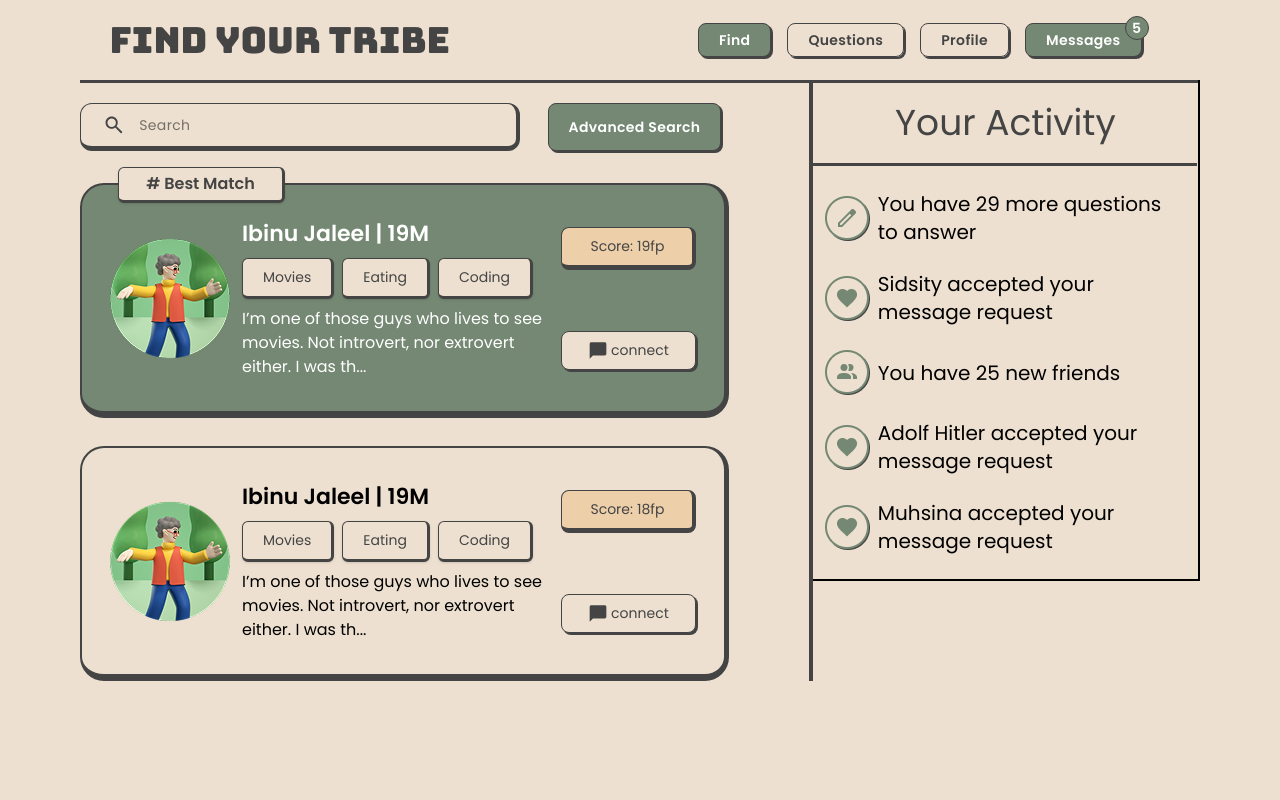
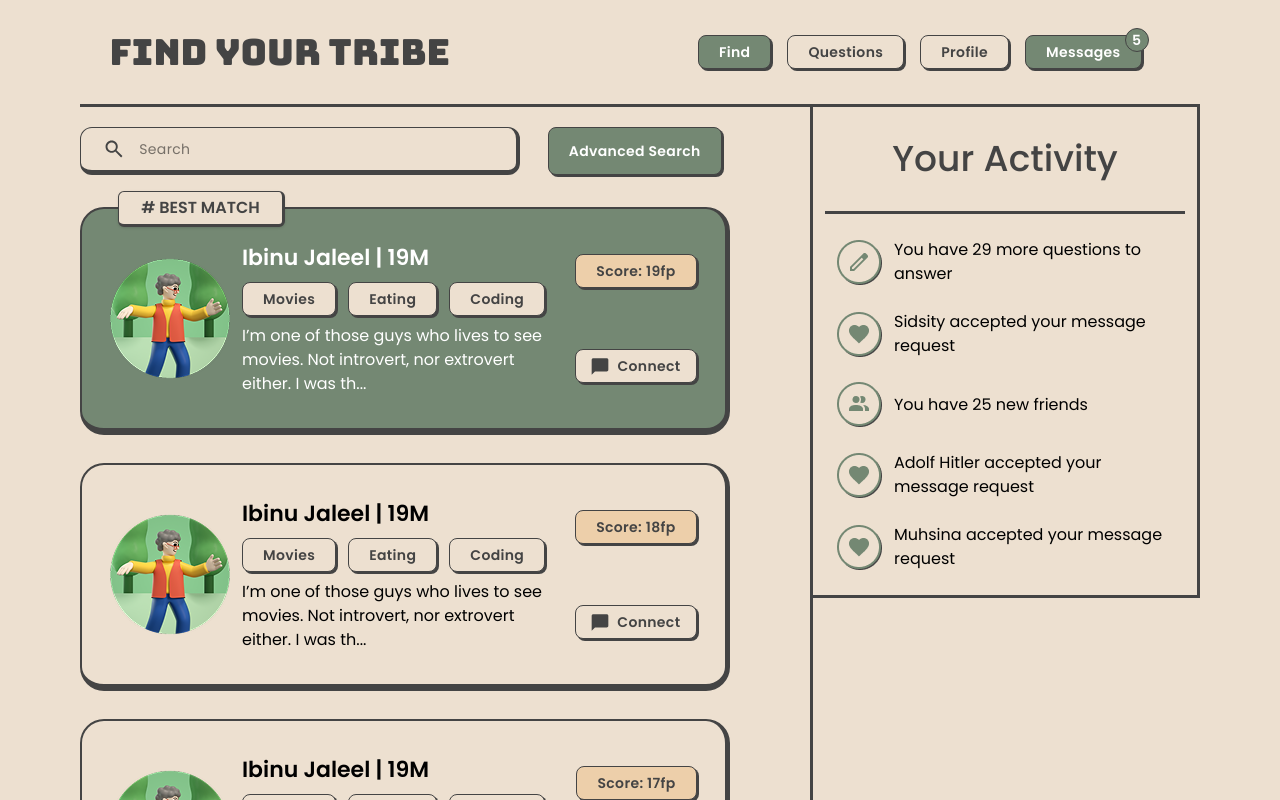
Before and after one commit to MUHSIN-M-P/Project-FindMyFriend, a Next.js app in the folder frontend/: page / in a window 1280 px wide. Shown: the top 800 px of the page. Built offline with nearby package versions, Linux system fonts and the light colour scheme.

Commit message:
use Retrobutton component on usercard, spacing/display fix

```diff
--- a/frontend/src/app/page.tsx
+++ b/frontend/src/app/page.tsx
@@ -2,6 +2,7 @@ import Image from "next/image";
 import search_icon from '../../public/search_icon.svg'
 import Usercard from "@/components/Usercard";
 import RetroButton from "@/components/retroButton";
+import YourActivity from "@/components/yourActivity";
 export default function Home() {
   const res={
     data:{
@@ -26,6 +27,17 @@ export default function Home() {
           desc:"I’m one of those guys who lives to see movies. Not introvert, nor extrovert either. I was th...",
           pfp_path:"frontend/public/3d_avatar_6.png",
           score:18,
+          bestMatch:false
+        },
+        {
+          id:"003",
+          name:"Ibinu Jaleel",
+          age:19,
+          gender:"M",
+          hobbies:["Movies", "Eating", "Coding"],
+          desc:"I’m one of those guys who lives to see movies. Not introvert, nor extrovert either. I was th...",
+          pfp_path:"frontend/public/3d_avatar_6.png",
+          score:17,
           bestMatch:false
         }
     ]
@@ -61,8 +73,8 @@ export default function Home() {
   }
   const notifications=notifications_res.data.notifications;
   return (
-    <div className="flex h-full max-w-[1720px] w-full justify-center font-poppins px-10 xl:px-20">
-      <div className="lhs w-full lg:w-[65vw] flex flex-col items-center pr-20 border-t-3 border-secondary">
+    <div className="flex h-full max-w-[1720px] w-full justify-center font-poppins px-10 xl:px-20 pb-10">
+      <div className="lhs w-full lg:w-[65vw] flex flex-col items-center lg:pr-20 border-t-3 border-secondary">
           <div className="searchBar py-5 w-full flex items-center gap-2 md:gap-5 mb-3">
             <div className="search_boundary w-full shadow-2 flex items-center text-xl gap-4 rounded-xl h-[3rem] p-3 px-6">
               <Image src={search_icon} alt='magnifying glass' className="object-cover w-5"/>
@@ -77,39 +89,8 @@ export default function Home() {
           </div>
       </div>
       <div className="hidden lg:block bg-secondary w-1"></div>
-      <div className="rhs hidden lg:flex lg:w-[35vw] h-fit border-r-2 border-b-2">
-          <div className="content flex flex-col items-center w-full">
-              <div className="bg-secondary w-full h-[3px]"></div>
-              <div className="flex justify-center items-center title w-full text-4xl text-secondary py-5">
-                Your Activity
-              </div>
-              <div className="w-full max-w-[30vw] bg-secondary h-[3px]"></div>
-              <div className="py-3">
-                {notifications.map((notification)=>{
-                  if(notification.type=="question_no")
-                    return(
-                      <div className="flex items-center gap-2 p-3 text-xl">
-                      <img src="/icons/pen_icon.png" alt="pen" />
-                      <p>{`You have ${notification.no} more questions to answer`}</p>
-                      </div>
-                    )
-                  else if(notification.type=='req_accepted')
-                    return(
-                      <div className="flex items-center gap-2 p-3 text-xl">
-                      <img src="/icons/heart_icon.png" alt="pen" />
-                      <p>{`${notification.name} accepted your message request`}</p>
-                      </div>
-                    )
-                  else if(notification.type=='new_friends')
-                    return(
-                      <div className="flex items-center gap-2 p-3 text-xl">
-                      <img src="/icons/ppl_icon.png" alt="pen" />
-                      <p>{`You have ${notification.no} new friends`}</p>
-                      </div>
-                    )
-                })}
-              </div>
-          </div>
+      <div className="rhs hidden lg:flex lg:w-[35vw] h-fit">
+          <YourActivity notifications={notifications}/>
       </div>
     </div>
   );
--- a/frontend/src/components/Navbar.tsx
+++ b/frontend/src/components/Navbar.tsx
@@ -16,13 +16,13 @@ const Navbar=({currentPath}:NavbarProps)=>{
     return(
         <div className="flex">
             <div className="h-[27px]"></div>
-            <nav className="min-h-[10vh] bg-background md:py-[16px] flex items-center justify-around w-full ">
+            <nav className="min-h-[10vh] bg-background md:py-8 flex items-center justify-around w-full ">
                 <Link href='/'>
                     <div className="main_title font-bungee text-2xl md:text-4xl text-secondary cursor-pointer">
                         Find Your Tribe
                     </div>
                 </Link>
-                <div className="navButtons hidden lg:block px-[21px] grow lg:grow-0">
+                <div className="navButtons hidden lg:flex px-[21px] grow lg:grow-0 flex-row">
                     {navLinks.map((link)=>{
                         const isActive = currentPath === link.href;
                         return(
--- a/frontend/src/components/Usercard.tsx
+++ b/frontend/src/components/Usercard.tsx
@@ -1,4 +1,5 @@
 import Image from "next/image"
+import RetroButton from "./retroButton"
 interface userProps{
     id:string, // Unique id
     name:string,
@@ -17,8 +18,8 @@ interface props{
 
 const Usercard=({user}:props)=>{
     return(
-        <div className={`px-5 md:px-5 py-6 lg:px-7 lg:py-8 font-poppins rounded-3xl max-w-[90vw] md:max-w-[80vw] shadow-3 flex flex-col w-full justify-between md:flex-row gap-3 items-start md:items-center ${user.bestMatch?'bg-primary text-white relative':''}`}>
-            <div className={`bg-background absolute max-w-[167px] w-full max-h-[36px] h-full text-secondary flex justify-center items-center rounded-md shadow font-semibold top-[-18px] left-[36px] ${user.bestMatch?'':'hidden'}`}># Best Match</div>
+        <div className={`px-5 md:px-5 py-6 lg:px-7 lg:py-8 font-poppins rounded-3xl shadow-3 flex flex-col w-full justify-between md:flex-row gap-3 items-start md:items-center ${user.bestMatch?'bg-primary text-white relative':''}`}>
+            <div className={`bg-background absolute max-w-[167px] w-full max-h-[36px] h-full text-secondary flex justify-center items-center rounded-md shadow font-semibold top-[-18px] left-[36px] ${user.bestMatch?'':'hidden'}`}># BEST MATCH</div>
             <div className="w-full flex justify-center items-center min-w-[80px] min-h-[80px] max-w-[120px] max-h-[120px]">
                 <Image src='/3d_avatar_6.png' alt={`${user.name}_pfp`} width={120} height={120} className="w-full h-full object-contain"/>
             </div>
@@ -26,11 +27,9 @@ const Usercard=({user}:props)=>{
                 <div className="intro_title font-semibold text-[22px]">
                     {user.name} | {user.age}{user.gender}
                 </div>
-                <div className="Hobbies flex gap-1 lg:gap-2 text-secondary">
+                <div className="Hobbies flex gap-2 lg:gap-3 text-secondary flex-wrap">
                     {user.hobbies.map((hobby)=>(
-                        <span key={hobby} className="shadow px-5 py-2 rounded-md text-[14px] bg-background">
-                            {hobby}
-                        </span>
+                        <RetroButton text={hobby} icon={null} onClick={()=>{}} isActive={false} msgNo={0} extraClass="mx-0!" />
                     ))}
 
                 </div>
@@ -39,14 +38,8 @@ const Usercard=({user}:props)=>{
                 </div>
             </div>
             <div className="btns flex w-full md:w-fit md:flex-col justify-around gap-4 md:gap-[61px] text-secondary">
-                <div className="shadow-2 py-2 px-3 md:px-7 text-[14px] rounded-lg bg-retro_orange flex justify-center gap-1 grow md:grow-0">
-                    <p>Score:</p>
-                    <p>{user.score}fp</p>
-                </div>
-                <div className="py-2 md:px-7 text-[14px] flex justify-center rounded-lg gap-1 bg-background shadow-button cursor-pointer grow md:grow-0">
-                    <img src="/icons/conn_icon.svg" alt="conn_icon" className="w-5"/>
-                    <p>connect</p>
-                </div>
+                <RetroButton text={`Score: ${user.score}fp`} icon={null} onClick={()=>{}} isActive={false} msgNo={0} extraClass="mx-0! bg-retro_orange w-full" />
+                <RetroButton text="Connect" icon={"/icons/conn_icon.svg"} onClick={()=>{}} isActive={false} msgNo={0} extraClass="mx-0! w-full" />
             </div>
         </div>
     )
--- a/frontend/src/components/retroButton.tsx
+++ b/frontend/src/components/retroButton.tsx
@@ -1,7 +1,7 @@
 const RetroButton=({text, icon, onClick, isActive, msgNo, extraClass}:{text:string, icon:string|null, onClick:()=>void, isActive:boolean, msgNo:number, extraClass:string})=>{
     return(
-            <button className={`relative py-[6px] px-5 mx-2 rounded-lg cursor-pointer tracking-wide text-sm font-poppins font-semibold shadow-button ${isActive?'bg-primary text-white':'text-secondary'} ${extraClass}`}>
-                {icon && <img src={icon} alt={text+"_icon"} className="object-contain h-8" />}
+            <button className={`relative py-[6px] px-5 mx-2 rounded-lg cursor-pointer tracking-wide text-sm font-poppins font-semibold shadow-button text-nowrap flex flex-row justify-center items-center gap-2 ${isActive?'bg-primary text-white':'bg-background text-secondary'} ${extraClass}`}>
+                {icon && <img src={icon} alt={text+"_icon"} className="object-contain h-full"/>}
                 {text}
                 <div className={`${msgNo==0?'hidden':''} redDot bg-primary p-1 h-6 w-6 border border-secondary rounded-full absolute top-0 right-0 translate-x-2 -translate-y-2 flex justify-center items-center text-white text-sm`}>
                     {msgNo}
--- /dev/null
+++ b/frontend/src/components/yourActivity.tsx
@@ -0,0 +1,37 @@
+const YourActivity=({notifications}:{notifications:any[]})=>{
+    return(
+        <div className="content flex flex-col items-center w-full px-3 border-3 border-l-0 border-secondary">
+              <div className="flex justify-center items-center title w-full text-4xl font-medium text-secondary py-8">
+                Your Activity
+              </div>
+              <div className="w-full bg-secondary h-[3px]"></div>
+              <div className="py-3">
+                {notifications.map((notification)=>{
+                  if(notification.type=="question_no")
+                    return(
+                      <div className="flex items-center gap-3 p-3 px-3 text-base">
+                      <img src="/icons/pen_icon.png" alt="pen" />
+                      <p>{`You have ${notification.no} more questions to answer`}</p>
+                      </div>
+                    )
+                  else if(notification.type=='req_accepted')
+                    return(
+                      <div className="flex items-center gap-3 p-3 px-3 text-base">
+                      <img src="/icons/heart_icon.png" alt="pen" />
+                      <p>{`${notification.name} accepted your message request`}</p>
+                      </div>
+                    )
+                  else if(notification.type=='new_friends')
+                    return(
+                      <div className="flex items-center gap-3 p-3 px-3 text-base">
+                      <img src="/icons/ppl_icon.png" alt="pen" />
+                      <p>{`You have ${notification.no} new friends`}</p>
+                      </div>
+                    )
+                })}
+              </div>
+          </div>
+    )
+}
+
+export default YourActivity;
```
